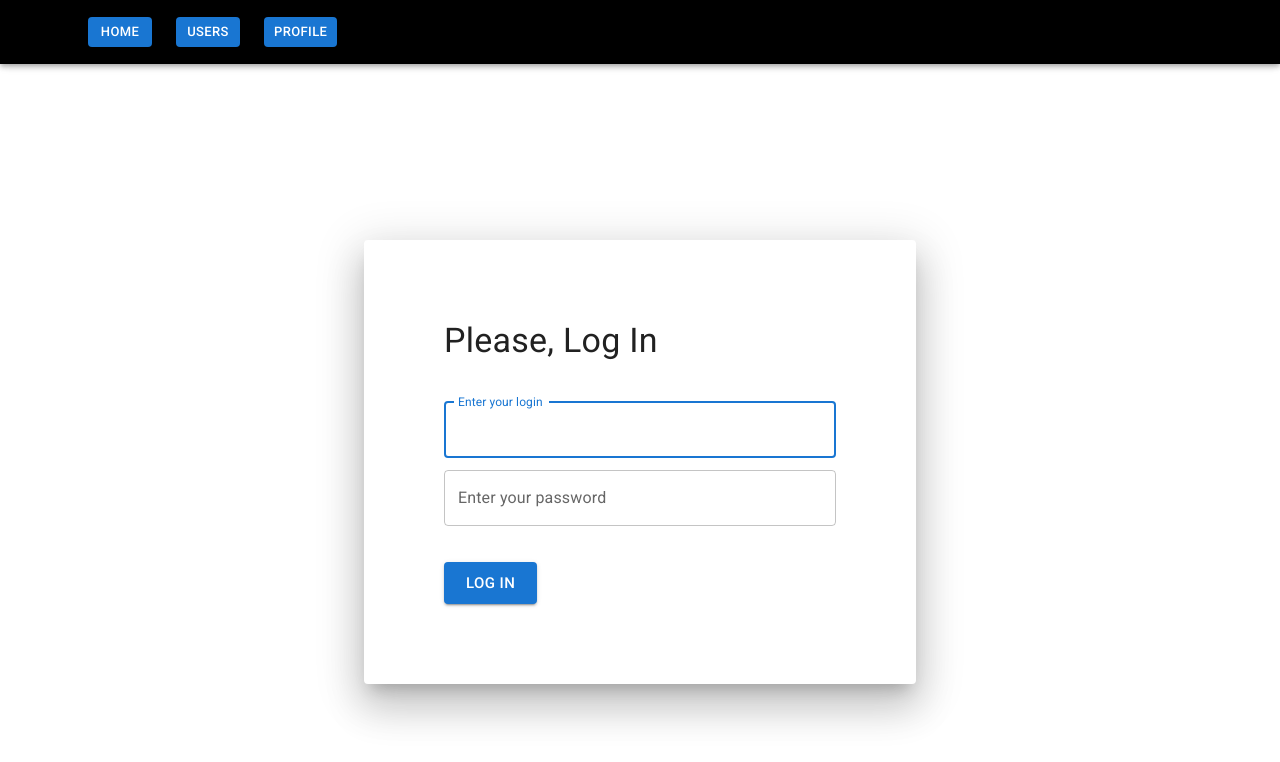
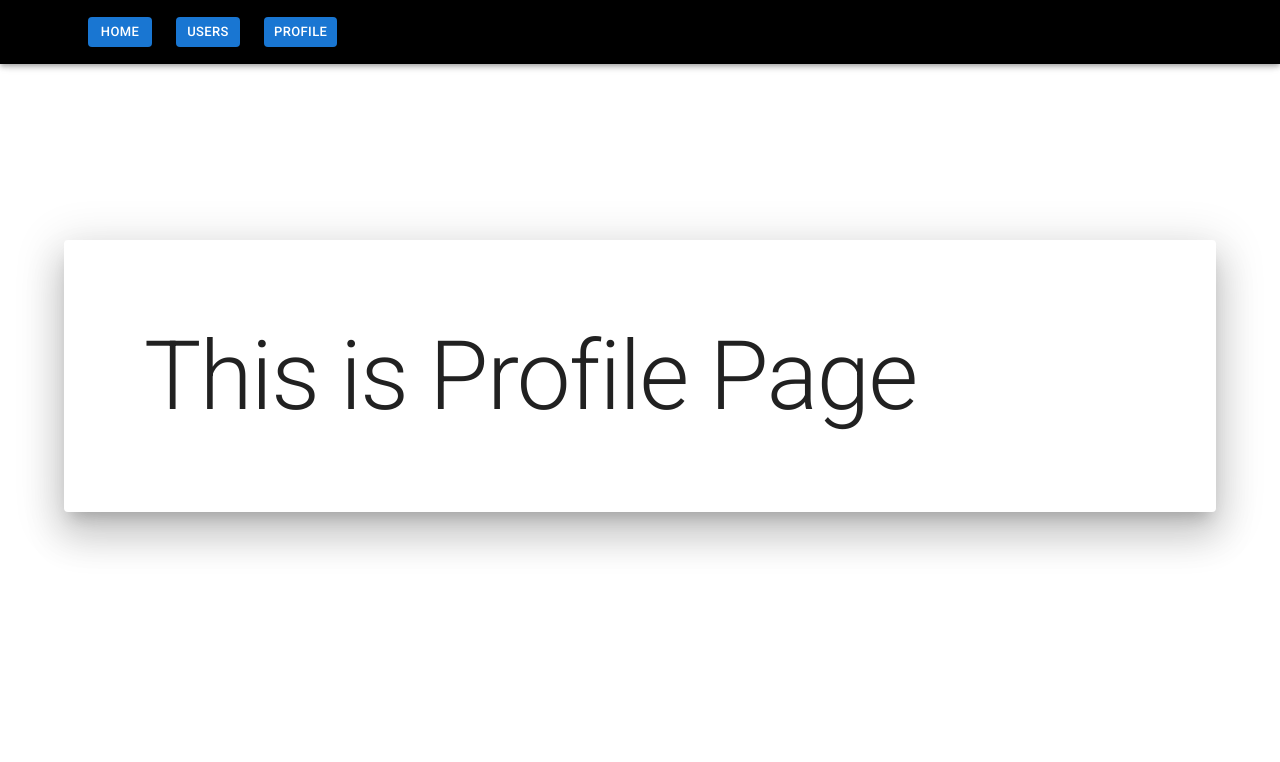
Before and after one commit to IhorMorozov/react-task-1, a React (Create React App) app: page /profile in a window 1280 px wide. Before the commit this address led to /login. Shown: the top 762 px of the page. Built offline with nearby package versions, Linux system fonts and the light colour scheme; sample sign-in values are in the browser's storage.

Commit message:
implement authorization

```diff
--- a/src/components/Navbar/Navbar.jsx
+++ b/src/components/Navbar/Navbar.jsx
@@ -16,12 +16,8 @@ const Navbar = () => {
       <Container fixed>
         <Toolbar>
           {privateRoutes.map((route) => (
-            <Box mr={3}>
-              <NavLink
-                to={route.path}
-                key={route.path}
-                className={classes.navLink}
-              >
+            <Box mr={3} key={route.path}>
+              <NavLink to={route.path} className={classes.navLink}>
                 <Button variant="contained" size="small">
                   {route.link}
                 </Button>
--- a/src/pages/HomePage/HomePage.jsx
+++ b/src/pages/HomePage/HomePage.jsx
@@ -20,8 +20,7 @@ const HomePage = () => {
                   React App
                 </Typography>
                 <Typography variant="h5" paragraph>
-                  Lorem ipsum dolor sit amet, consectetur adipisicing elit.
-                  Illum, quod.
+                  Hello, User!
                 </Typography>
                 <Link to="/login" style={{ textDecoration: 'none' }}>
                   <Button variant="contained" size="large">
--- a/src/pages/HomePage/HomePage.module.scss
+++ b/src/pages/HomePage/HomePage.module.scss
@@ -1,6 +1,6 @@
 .paper {
   position: relative;
-  background-image: url('../../assets/images/home-bg2.jpg');
+  background-image: url('../../assets/images/home-background.jpg');
   background-size: cover;
   background-repeat: no-repeat;
   background-position: center;
--- a/src/pages/LogInPage/LogInPage.jsx
+++ b/src/pages/LogInPage/LogInPage.jsx
@@ -1,22 +1,36 @@
-import React from 'react';
+import React, { useState } from 'react';
 import { Button, Container, Paper, TextField, Typography } from '@mui/material';
 import { makeStyles } from '@mui/styles';
+import { useDispatch } from 'react-redux';
+import { setIsAuthAction } from '../../store/reducers/authReducer';
+
 const useStyle = makeStyles(() => ({
-  formWrapper: {
+  wrapper: {
     marginTop: '15rem',
     padding: '5rem',
-  },
-  title: {
-    paddingBottom: '2rem',
   },
 }));
 
 const LogInPage = () => {
   const classes = useStyle();
+  const dispatch = useDispatch();
+  const [user, setUser] = useState({ login: '', password: '' });
+
+  const logInHandler = () => {
+    if (user.login === 'admin' && user.password === 'pass12345') {
+      dispatch(setIsAuthAction(true));
+      localStorage.setItem('isAuth', 'true');
+      localStorage.removeItem('isItFirstLoading');
+    } else {
+      dispatch(setIsAuthAction(false));
+      localStorage.setItem('isAuth', '');
+      alert('Username or password entered incorrectly.');
+    }
+  };
   return (
     <Container maxWidth="sm">
-      <Paper elevation={24} className={classes.formWrapper}>
-        <Typography variant="h4" className={classes.title}>
+      <Paper elevation={24} className={classes.wrapper}>
+        <Typography variant="h4" style={{ paddingBottom: '2rem' }}>
           Please, Log In
         </Typography>
         <TextField
@@ -26,6 +40,8 @@ const LogInPage = () => {
           label="Enter your login"
           type="text"
           fullWidth
+          value={user.login}
+          onChange={(event) => setUser({ ...user, login: event.target.value })}
         />
         <TextField
           margin="dense"
@@ -33,11 +49,16 @@ const LogInPage = () => {
           label="Enter your password"
           type="pas"
           fullWidth
+          value={user.password}
+          onChange={(event) =>
+            setUser({ ...user, password: event.target.value })
+          }
         />
         <Button
           variant="contained"
           size={'large'}
           style={{ marginTop: '2rem' }}
+          onClick={() => logInHandler()}
         >
           Log In
         </Button>
--- a/src/pages/ProfilePage/ProfilePage.jsx
+++ b/src/pages/ProfilePage/ProfilePage.jsx
@@ -1,7 +1,22 @@
-import React from "react";
+import React from 'react';
+import { Container, Paper, Typography } from '@mui/material';
+import { makeStyles } from '@mui/styles';
+const useStyle = makeStyles(() => ({
+  wrapper: {
+    marginTop: '15rem',
+    padding: '5rem',
+  },
+}));
 
 const ProfilePage = () => {
-  return <h1>This is Profile Page</h1>;
+  const classes = useStyle();
+  return (
+    <Container>
+      <Paper elevation={24} className={classes.wrapper}>
+        <Typography variant="h1">This is Profile Page</Typography>
+      </Paper>
+    </Container>
+  );
 };
 
 export default ProfilePage;
--- a/src/pages/UsersPage/UsersPage.jsx
+++ b/src/pages/UsersPage/UsersPage.jsx
@@ -1,7 +1,22 @@
-import React from "react";
+import React from 'react';
+import { Container, Paper, Typography } from '@mui/material';
+import { makeStyles } from '@mui/styles';
+const useStyle = makeStyles(() => ({
+  wrapper: {
+    marginTop: '15rem',
+    padding: '5rem',
+  },
+}));
 
 const UsersPage = () => {
-  return <h1>This is Users Page</h1>;
+  const classes = useStyle();
+  return (
+    <Container>
+      <Paper elevation={24} className={classes.wrapper}>
+        <Typography variant="h1">This is Users Page</Typography>
+      </Paper>
+    </Container>
+  );
 };
 
 export default UsersPage;
--- a/src/router/routes.js
+++ b/src/router/routes.js
@@ -4,12 +4,12 @@ import UsersPage from '../pages/UsersPage/UsersPage';
 import ProfilePage from '../pages/ProfilePage/ProfilePage';
 
 export const publicRoutes = [
-  { path: '/home', component: HomePage, exact: true, link: 'Home' },
+  { path: '/', component: HomePage, exact: true, link: 'Home' },
   { path: '/login', component: LogInPage, exact: true, link: 'Log In' },
 ];
 
 export const privateRoutes = [
-  { path: '/home', component: HomePage, exact: true, link: 'Home' },
+  { path: '/', component: HomePage, exact: true, link: 'Home' },
   { path: '/users', component: UsersPage, exact: true, link: 'Users' },
   { path: '/profile', component: ProfilePage, exact: true, link: 'Profile' },
 ];
--- a/src/store/reducers/authReducer.js
+++ b/src/store/reducers/authReducer.js
@@ -1,5 +1,5 @@
 const defaultState = {
-  isAuth: false,
+  isAuth: localStorage.getItem('isAuth') || false,
 };
 
 const SET_IS_AUTH = 'SET_IS_AUTH';
```
Also changed, not shown: src/styles/constants.scss (deleted, +0 -15 lines), src/assets/images/home-background.jpg (renamed from src/assets/images/home-bg2.jpg), src/pages/LogInPage/LogInPage.module.scss (deleted), src/pages/ProfilePage/ProfilePage.module.scss (deleted), src/pages/UsersPage/UsersPage.module.scss (deleted), 1 other file (tests, documents, lock files or other folders).
